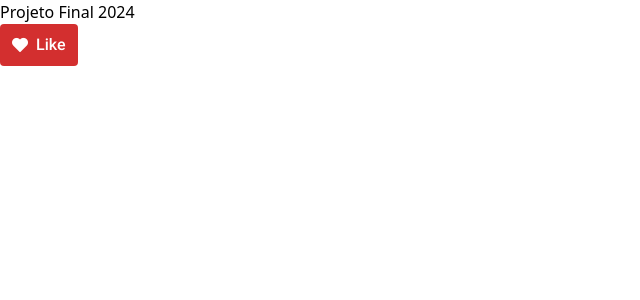
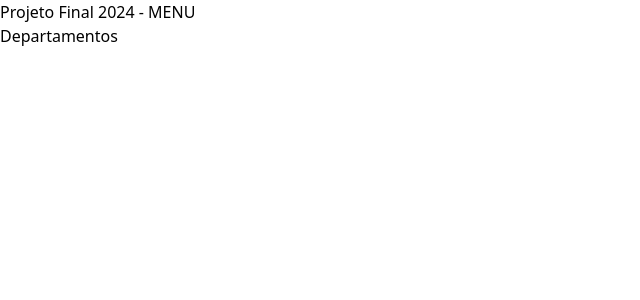
Before and after one commit to csfeijo/1606118-projeto-final, a React (Vite) app: page /departamentos in a window 1280 px wide. Shown: the top 300 px of the page, without its empty margins (0-640 px from the left). Built offline with nearby package versions, Linux system fonts and the light colour scheme.

Commit message:
feat: implementa as rotas

```diff
--- a/src/App.tsx
+++ b/src/App.tsx
@@ -1,3 +1,5 @@
+import { BrowserRouter } from 'react-router-dom'
+import AppRoutes from './Routes'
 import { Button } from 'primereact/button'
 import './App.css'
 
@@ -5,13 +7,11 @@ function App() {
 
   return (
     <>
-      <h1 className='lg:bg-[#0096D6] md:bg-orange-400 sm:bg-green-400 bg-slate-400 px-4 py-8 border-4 border-solid rounded border-black text-white'>Projeto Final 2024</h1>
+      <BrowserRouter>
+        <h1 className='lg:bg-[#0096D6] md:bg-orange-400 sm:bg-green-400 bg-slate-400 px-4 py-8 border-4 border-solid rounded border-black text-white'>Projeto Final 2024 - MENU</h1>
 
-      <Button
-        label="Like"
-        icon="pi pi-heart-fill"
-        severity='danger'
-      />
+        <AppRoutes/>
+      </BrowserRouter>
     </>
   )
 }
--- /dev/null
+++ b/src/Routes/index.tsx
@@ -0,0 +1,15 @@
+import { Routes, Route } from 'react-router-dom'
+
+const AppRoutes = () => {
+  return (
+    <Routes>
+      <Route path="/" element={<h1>Home</h1>} />
+      <Route path="/departamentos" element={<h1>Departamentos</h1>} />
+      <Route path="/departamentos/new" element={<h1>Cadastro de Departamento</h1>} />
+      <Route path="/departamentos/edit/:id" element={<h1>Edição de Departamento</h1>} />
+      <Route path="*" element={<h1>404 - Não Encontrado</h1>} />
+    </Routes>
+  )
+}
+
+export default AppRoutes
```
Also changed, not shown: 1 other file (tests, documents, lock files or other folders).
